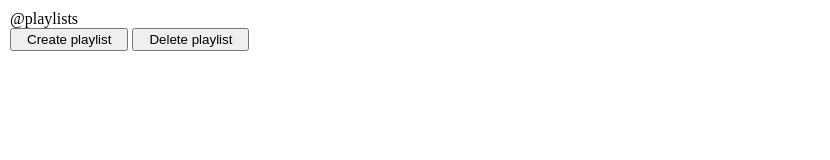
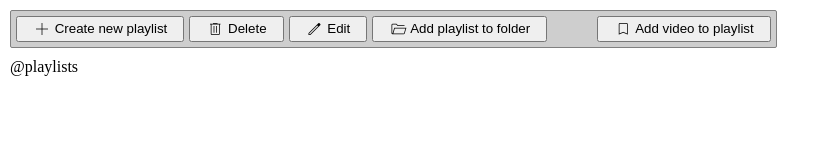
Before and after one commit to loofxtrt/exp-sorted, an Electron app: page code/visual/index.html in a window 1280 px wide. Shown: the whole page, without its empty margins (0-830 px from the left). Drawn offline with nearby package versions, Linux system fonts and the light colour scheme; no server answers.

Commit message:
html css actions

```diff
--- a/code/src/electron/renderer.ts
+++ b/code/src/electron/renderer.ts
@@ -26,8 +26,10 @@ function loadDirectoryView(directory: string) {
 
         // criar o row da playlist
         const newLi = document.createElement('li');
+        newLi.className = 'playlist-row';
+        newLi.dataset.playlistId = plId; // adicionar o data-*, nesse caso o id da playlist que fica oculto visualmente
+
         newLi.innerHTML = `
-        <div class="playlist-row" data-playlist-id="${plId}">
         <input type="checkbox" name="select-playlist" id="select-playlist">
 
         <img src="../../assets/thumbnail-placeholder.svg" alt="thumbnail" class="thumbnail">
@@ -53,7 +55,6 @@ function loadDirectoryView(directory: string) {
                 </span>
             </div>
         </div>
-        </div>
         `;
 
         contentUl?.appendChild(newLi);
--- a/code/visual/index.html
+++ b/code/visual/index.html
@@ -10,44 +10,44 @@
     <link href="https://fonts.googleapis.com/css2?family=Material+Symbols+Outlined:opsz,wght,FILL,GRAD@20..48,200,0,0" rel="stylesheet">
 </head>
 <body>
-    <div id="main-container">
-        <!--
-        <div id="file-tree">
-            <ul id="tree-root">
-                <li class="file">
-                    <span class="material-symbols-outlined">video_library</span>
-                    file
-                </li>
+    <div id="dashboard-container">
+        <main>
+            <div id="actions">
+                <div class="button-group">
+                    <button id="create-new-playlist">
+                        <span class="material-symbols-outlined">add_2</span>
+                        Create new playlist
+                    </button>
 
-                <ul class="folder">
-                    <span class="material-symbols-outlined">folder</span>
-                    folder
+                    <button id="delete-playlist">
+                        <span class="material-symbols-outlined">delete</span>
+                        Delete
+                    </button>
 
-                    <li class="file">
-                        <span class="material-symbols-outlined">video_library</span>
-                        file
-                    </li>
+                    <button id="edit-playlist">
+                        <span class="material-symbols-outlined">edit</span>
+                        Edit
+                    </button>
 
-                    <ul class="folder">
-                        <span class="material-symbols-outlined">folder</span>
-                        folder
+                    <button id="add-playlist-to-folder">
+                        <span class="material-symbols-outlined">folder_open</span>
+                        Add playlist to folder
+                    </button>
+                </div>
 
-                        <li class="file">
-                            <span class="material-symbols-outlined">video_library</span>
-                            file
-                        </li>
-                    </ul>
-                </ul>
-            </ul>
-        </div>
-        -->
+                <div class="button-group">
+                    <button id="add-video-to-playlist">
+                        <span class="material-symbols-outlined">bookmark</span>
+                        Add video to playlist
+                    </button>
+                </div>
+            </div>
 
-        <main>
             <div id="content-view">
                 <label for="content-list" id="content-label">Folder name</label>
                 <ul id="content-list">
                     <!--
-                    <div class="playlist-row">
+                    <li class="playlist-row">
                         <input type="checkbox" name="select-playlist" id="select-playlist">
 
                         <img src="../../assets/thumbnail-placeholder.svg" alt="thumbnail" class="thumbnail">
@@ -57,14 +57,9 @@
                             <p class="description">Lorem Ipsum</p>
                             <p class="type">Local</p>
                         </div>
-                    </div>
+                    </li>
                     -->
                 </ul>
-            </div>
-
-            <div class="actions">
-                <button id="add-new-playlist">Create playlist</button>
-                <button id="delete-playlist">Delete playlist</button>
             </div>
         </main>
     </div>
--- a/code/visual/style.css
+++ b/code/visual/style.css
@@ -34,20 +34,16 @@ ul > li {
     color: gray;
 }
 
-#main-container {
+#dashboard-container {
     display: flex;
     flex-direction: row;
     gap: 10px;
 }
 
-#file-tree {
-    width: 500px;
-    border-radius: 2px;
-    border: 1px solid gray;
-}
-
-#file-tree li, #file-tree ul {
-    padding-left: 20px;
+main {
+    display: flex;
+    flex-direction: column;
+    gap: 10px;
 }
 
 .playlist-row {
@@ -58,6 +54,9 @@ ul > li {
     border: 1px solid gray;
     padding: 10px;
     border-radius: 2px;
+
+    height: 100px;
+    align-items: center;
 }
 
 .playlist-row .thumbnail {
@@ -69,3 +68,29 @@ ul > li {
     border: 1px solid gray;
     border-radius: 5px;
 }
+
+#actions {
+    position: sticky;
+    top: 10px;
+
+    /* espaço entre um grupo de botões */
+    display: flex;
+    flex-direction: row;
+    gap: 50px;
+
+    background-color: rgb(206, 206, 206);
+    border: 1px solid gray;
+    border-radius: 2px;
+    padding: 5px;
+}
+
+#actions .button-group {
+    /* espaço entre os botões dentro de um grupo */
+    display: flex;
+    flex-direction: row;
+    gap: 5px;
+}
+
+#actions .material-symbols-outlined {
+    font-size: 18px;
+}
```
Also changed, not shown: .archive/file-tree.html (added), code/dist/electron/renderer.js, 2 other files. Lines whose indentation alone changed are shown as unchanged.
